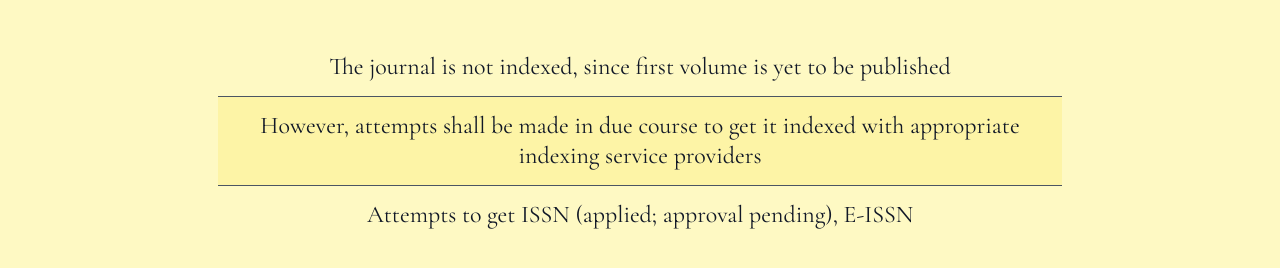
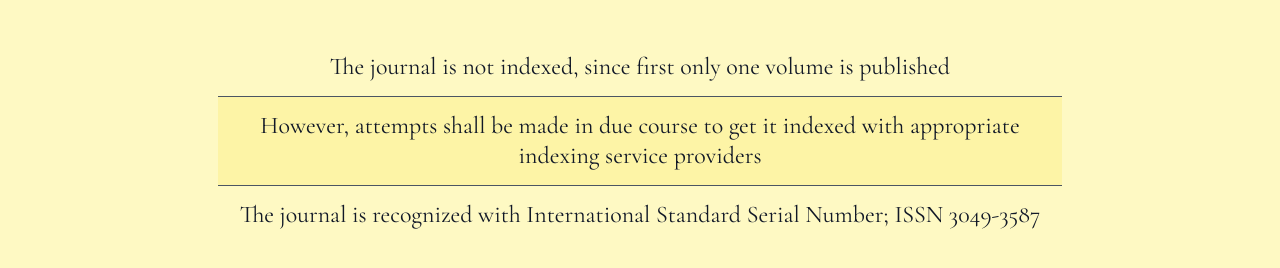
Before and after one commit to rbrdvv/PURNAM_JOIKS, a plain HTML site: page pages/indexing_and_recognition.html in a window 1280 px wide. Shown: the part 216-484 px from the top of the page. Drawn offline with nearby package versions, Linux system fonts and the light colour scheme.

Commit message:
Update indexing_and_recognition.html

```diff
--- a/pages/indexing_and_recognition.html
+++ b/pages/indexing_and_recognition.html
@@ -99,8 +99,7 @@
               <dl class="divide-y divide-gray-600 text-lg">
                 <div class="grid grid-cols-1 gap-1 p-3 even:bg-yellow-200/50 sm:grid-cols-3 sm:gap-4">
                   <dd class="text-gray-900 sm:col-span-3">
-                    The journal is not indexed, since first volume is yet to be
-                    published
+                    The journal is not indexed, since first only one volume is published
                   </dd>
                 </div>
 
@@ -113,7 +112,7 @@
 
                 <div class="grid grid-cols-1 gap-1 p-3 even:bg-yellow-200/50 sm:grid-cols-3 sm:gap-4">
                   <dd class="text-gray-900 sm:col-span-3">
-                    Attempts to get ISSN (applied; approval pending), E-ISSN
+                    The journal is recognized with International Standard Serial Number; ISSN 3049-3587
                   </dd>
                 </div>
               </dl>
```
